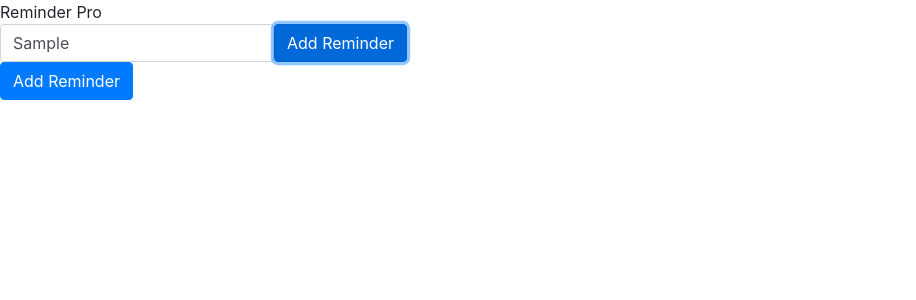
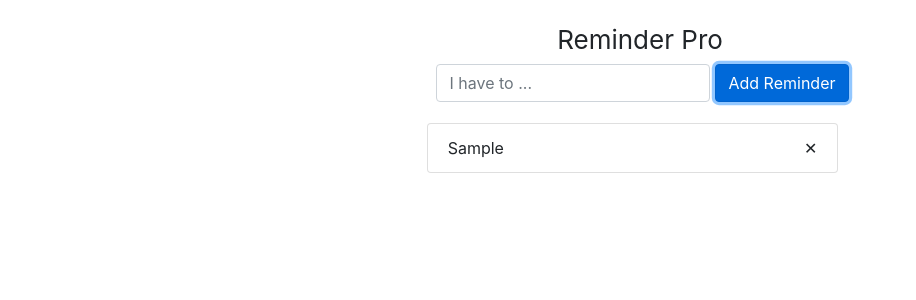
Before and after one commit to abdulRehman06/Reminder_Pro, a React (Create React App) app: page / in a window 1280 px wide. Both pictures are taken after typing "Sample" into the empty fields and a click on the button "Add Reminder". Shown: the top 300 px of the page, without its empty margins (0-916 px from the left). Built offline with nearby package versions, Linux system fonts and the light colour scheme.

Commit message:
add/delete reminder is done

```diff
--- /dev/null
+++ b/src/actions/actions.js
@@ -0,0 +1,22 @@
+import { ADD_REMINDER, DELETE_REMINDER } from '../constant/constant'
+
+
+
+export const ucAddReminder = (text) => {
+  const action = {
+    type: ADD_REMINDER,
+    text
+  }
+  // console.log('action in addReminder', action);
+  return action;
+}
+export function ucdeleteReminder(id) {
+  // console.log('id', id)
+  // console.log('this', this)
+
+  const action = {
+    type: DELETE_REMINDER,
+     id : id
+  }
+  return action;
+}
--- a/src/component/App.js
+++ b/src/component/App.js
@@ -1,26 +1,73 @@
 import React, { Component } from 'react'
+import { ucAddReminder  , ucdeleteReminder } from '../actions/actions'
+import { connect } from 'react-redux';
 
 class App extends Component {
+    constructor(props) {
+        super(props)
+        this.state = {
+            text: ''
+        }
+    }
+    addreminder() {
+        // console.log('this.state'  , this.state.text)
+        this.props.ucAddReminder(this.state.text)
+
+        this.setState({ text : '' })
+        // console.log('this.state.text', this.state.text)
+    }
+    reminderList() {
+        const { reminders } = this.props;
+        let list = <ul className="list-group col-sm-4">
+            {
+                reminders.map(reminder => {
+                    return (
+                        <li key={reminder.id} className="list-group-item">
+                            <div className="list-item" >
+                                <div>  {reminder.text} </div>
+                            </div>
+                            <div className=" delete-button" key={reminder.id}
+                            onClick = { (ev) => this.props.ucdeleteReminder(reminder.id)}
+                            >
+                                &#x2715;  {/* unicode   */}
+                            </div>
+                        </li>
+                    )
+                })
+            }
+        </ul>
+        return list;
+
+    }
     render() {
+        console.log('this.props :', this.props)
         return (
             <div className="App">
 
                 <div className="title">
                     Reminder Pro
                 </div>
-                <div className="form-group">
+                <div className="form-group form">
                     <div className="form-inline reminder-form">
-                        <input type="text" name="" id="" className="form-control" placeholder="Add Reminder .." ></input>
-                        <button type="button" name="" id="" className="btn btn-primary" >Add Reminder</button>
-                    </div>
-                    <div>
-                        <button type="button" name="" id="" className="btn btn-primary" >Add Reminder</button>
+                        <input type="text" name="" id="" className="form-control" placeholder="I have to ..."
+                            value=  {this.state.text }
+                            onChange={(ev) => this.setState({ text: ev.target.value })}
+                        />
+                        <button type="button" name="" id="" className="btn btn-primary"
+                            onClick={() => this.addreminder()}
+                        >Add Reminder</button>
                     </div>
                 </div>
+                {this.reminderList()}
             </div>
 
         )
     }
 }
+function mapStateToProps(state) {
+    return {
+        reminders: state
+    }
+}
 
-export default App;
+export default connect(mapStateToProps, { ucAddReminder , ucdeleteReminder  })(App);
--- /dev/null
+++ b/src/constant/constant.js
@@ -0,0 +1,2 @@
+export const ADD_REMINDER = 'ADD_REMINDER' ;
+export const DELETE_REMINDER = 'DELETE_REMINDER' ;
--- a/src/index.css
+++ b/src/index.css
@@ -0,0 +1,29 @@
+.App {
+    padding-top: 20px;
+    display: flex;
+    flex-direction: column;
+    align-items: center;
+  }
+
+  .title {
+    text-align: center;
+    font-size: 26px;
+  }
+
+  input {
+    margin: 5px;
+  }
+
+  .reminder-form {
+    padding: 5
+  }
+
+  .list-item {
+    display: inline-block;   /*   do div ko ik line mat kar day ga*/
+
+  }
+
+  .delete-button {
+    float: right;
+    padding-left: 5px;
+  }
--- a/src/index.js
+++ b/src/index.js
@@ -2,5 +2,12 @@ import React from 'react';
 import ReactDom from 'react-dom';
 import './index.css'
 import App from './component/App'
+import {createStore} from 'redux'
+import {Provider} from 'react-redux'
+import {rootReducer}  from './reducer/rootReducer'
+const store = createStore(rootReducer)
 
-ReactDom.render(<App/> , document.getElementById('root'))
+ReactDom.render(
+    <Provider store={store}>
+        <App/>
+    </Provider> , document.getElementById('root'))
--- /dev/null
+++ b/src/reducer/rootReducer.js
@@ -0,0 +1,34 @@
+import { ADD_REMINDER , DELETE_REMINDER  } from '../constant/constant'
+import { act } from 'react-dom/test-utils';
+
+const reminder = (action) => {
+    let { text, dueDate } = action;
+    return {
+        id: Math.random(),
+        text,
+        dueDate
+    }
+}
+
+const removeById = (state = [], id) => {
+    const reminders = state.filter(reminder => reminder.id !== id);
+    // console.log('new reduced reminders', reminders);
+    return reminders;
+  }
+
+export const rootReducer = (state = [], action) => {
+    console.log('root reduces is called')
+    console.log('action', action)
+    let reminders = null;
+    switch (action.type) {
+        case ADD_REMINDER:
+            reminders = [...state, reminder(action)];
+            return reminders;
+        case DELETE_REMINDER:
+            reminders =  removeById( state ,  action.id)
+            return  reminders ;
+        default:
+            return state;
+    }
+
+}
```
